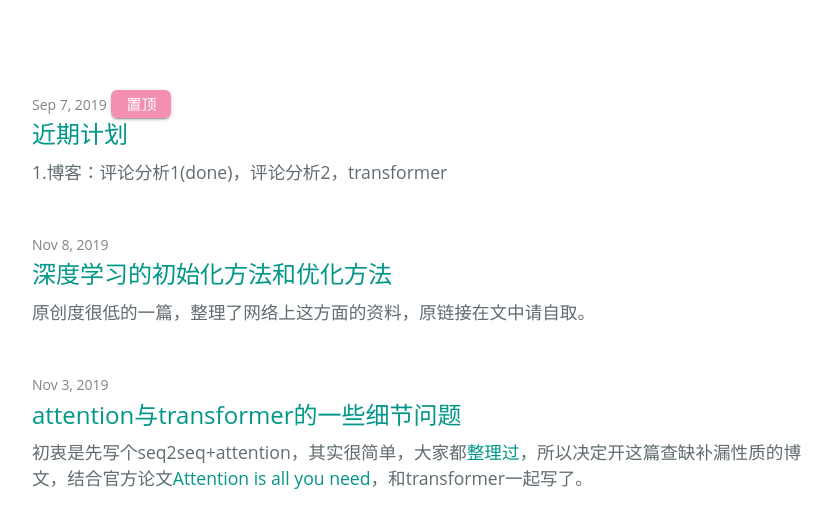
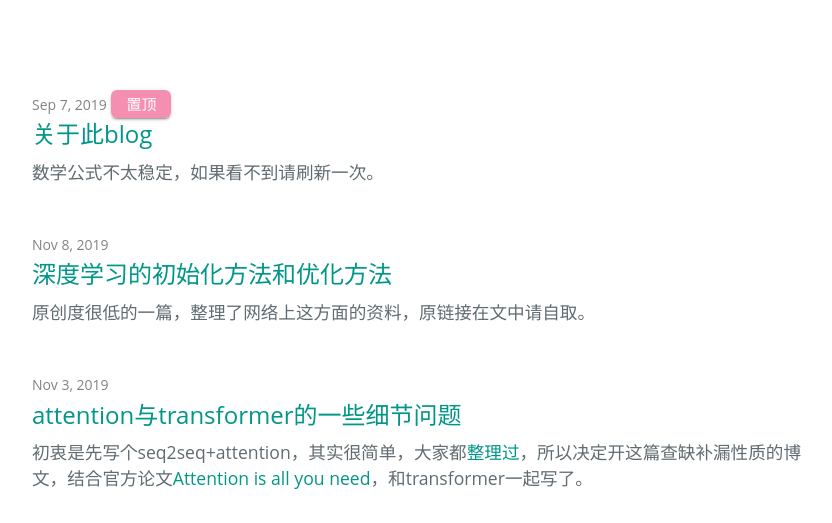
Before and after one commit to paichin/paichin.github.io, a Jekyll site: the page built from index.html, in a window 1280 px wide and 900 px high, cut to the strip 377-900 px from the top of the window. Shown: the whole strip, without its empty margins (232-1064 px from the left). Built offline with Jekyll 4.4.1, drawn with Linux system fonts in a browser that asks for light colours; some web fonts are replaced; the list of posts is cut into pages by our own code.

Commit message:
Update 2019-09-07-head.md

```diff
--- a/_posts/2019-09-07-head.md
+++ b/_posts/2019-09-07-head.md
@@ -1,20 +1,17 @@
 ---
-title: 近期计划
+title: 关于此blog
 layout: post
 categories: ''
 tags: ''
 stickie: true
 ---
-1.博客：评论分析1(done)，评论分析2，transformer
 
-2.基础复习（xgb,scala)
+数学公式不太稳定，如果看不到请刷新一次。
 
-3.宏观经济学学习
+目前待完成的内容：
+attention与transformer的一些细节问题
 
-4.leetcode
+其它均已完成。
 
-5.Android app 开发学习（第二章进行中）
-
-6.Chatbot
-
-7.iReal钢琴练习
+目前想写的：
+知识蒸馏
```
